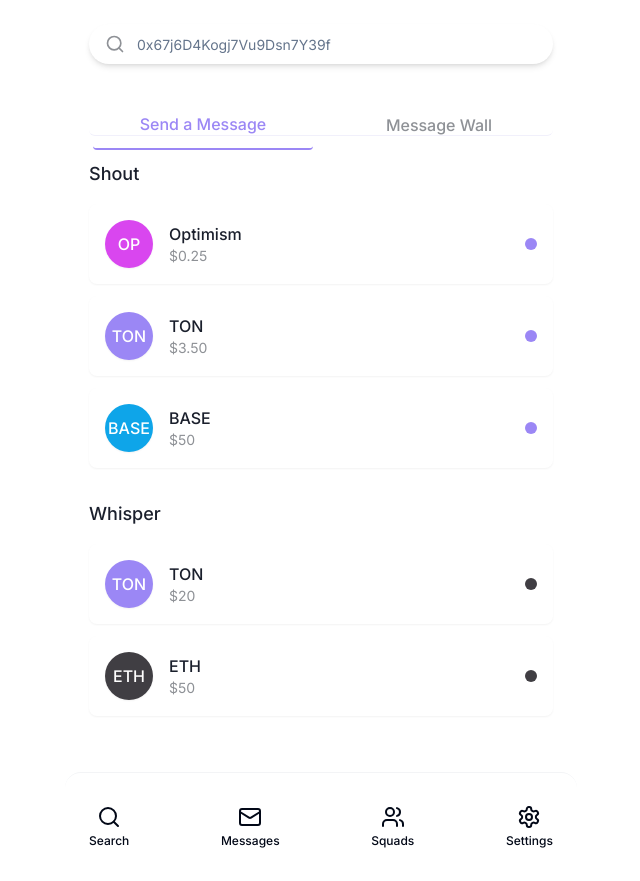
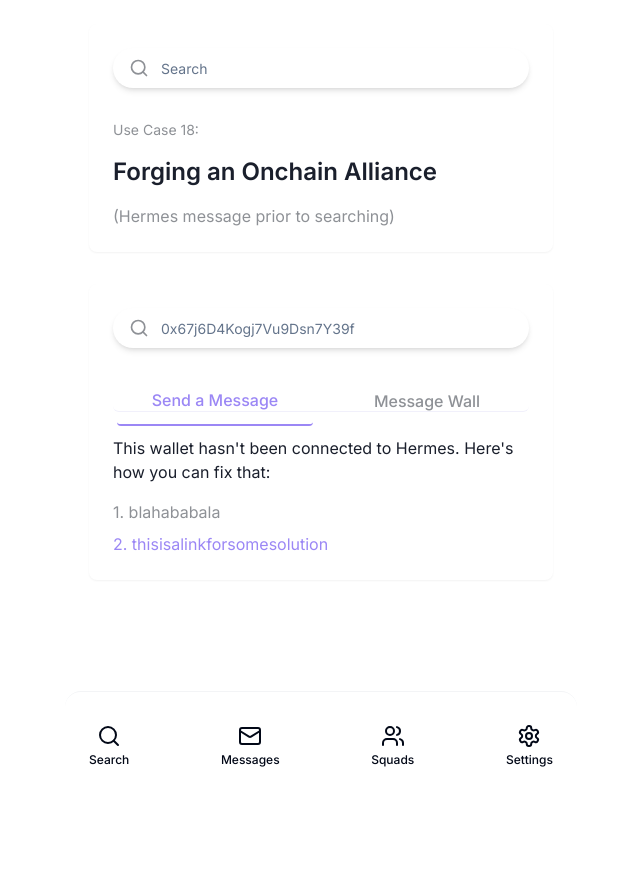
Before and after one commit to BTCYoda/capture-converter, a React (Vite) app: page /search in a window 1280 px wide. Shown: the whole page, without its empty margins (319-959 px from the left). After the commit the page ends 800 px from the top, so only its background shows below. Built offline with nearby package versions, Linux system fonts and the light colour scheme.

Commit message:
Implement layout and search modules
Implement a layout component for consistent page structure and create two search modules based on provided specifications, incorporating Material Design principles.

```diff
--- /dev/null
+++ b/src/components/Layout.tsx
@@ -0,0 +1,20 @@
+
+import { ReactNode } from "react";
+import Navigation from "./Navigation";
+
+interface LayoutProps {
+  children: ReactNode;
+}
+
+const Layout = ({ children }: LayoutProps) => {
+  return (
+    <div className="min-h-screen bg-[#FFFFFF] flex flex-col">
+      <div className="flex-1 p-6 max-w-lg mx-auto w-full">
+        {children}
+      </div>
+      <Navigation />
+    </div>
+  );
+};
+
+export default Layout;
--- /dev/null
+++ b/src/components/SearchModuleOne.tsx
@@ -0,0 +1,33 @@
+
+import { Input } from "@/components/ui/input";
+import { Search as SearchIcon } from "lucide-react";
+import { useState } from "react";
+
+const SearchModuleOne = () => {
+  const [searchQuery, setSearchQuery] = useState("");
+
+  return (
+    <div className="bg-white rounded-lg p-6 shadow-sm">
+      <div className="relative mb-8">
+        <SearchIcon className="absolute left-4 top-1/2 transform -translate-y-1/2 text-[#8E9196] h-5 w-5" />
+        <Input
+          type="text"
+          placeholder="Search"
+          className="pl-12 pr-4 py-4 w-full rounded-full border-none bg-white shadow-md hover:shadow-lg transition-shadow duration-200 focus:ring-2 focus:ring-[#9b87f5] focus:ring-opacity-50"
+          value={searchQuery}
+          onChange={(e) => setSearchQuery(e.target.value)}
+        />
+      </div>
+
+      <div className="space-y-4">
+        <h3 className="text-sm text-[#8E9196]">Use Case 18:</h3>
+        <h1 className="text-2xl font-semibold text-[#1A1F2C]">
+          Forging an Onchain Alliance
+        </h1>
+        <p className="text-[#8E9196]">(Hermes message prior to searching)</p>
+      </div>
+    </div>
+  );
+};
+
+export default SearchModuleOne;
--- /dev/null
+++ b/src/components/SearchModuleTwo.tsx
@@ -0,0 +1,57 @@
+
+import { Input } from "@/components/ui/input";
+import { Search as SearchIcon } from "lucide-react";
+import { useState } from "react";
+import { Tabs, TabsContent, TabsList, TabsTrigger } from "@/components/ui/tabs";
+
+const SearchModuleTwo = () => {
+  const [searchQuery, setSearchQuery] = useState("");
+
+  return (
+    <div className="bg-white rounded-lg p-6 shadow-sm">
+      <div className="relative mb-6">
+        <SearchIcon className="absolute left-4 top-1/2 transform -translate-y-1/2 text-[#8E9196] h-5 w-5" />
+        <Input
+          type="text"
+          placeholder="0x67j6D4Kogj7Vu9Dsn7Y39f"
+          className="pl-12 pr-4 py-4 w-full rounded-full border-none bg-white shadow-md hover:shadow-lg transition-shadow duration-200 focus:ring-2 focus:ring-[#9b87f5] focus:ring-opacity-50"
+          value={searchQuery}
+          onChange={(e) => setSearchQuery(e.target.value)}
+        />
+      </div>
+
+      <Tabs defaultValue="send" className="mb-6">
+        <TabsList className="w-full grid grid-cols-2 gap-4 bg-transparent border-b border-[#F1F0FB]">
+          <TabsTrigger
+            value="send"
+            className="text-base font-medium px-4 py-3 data-[state=active]:text-[#9b87f5] data-[state=active]:border-b-2 data-[state=active]:border-[#9b87f5] data-[state=active]:shadow-none data-[state=active]:bg-transparent transition-all duration-200"
+          >
+            Send a Message
+          </TabsTrigger>
+          <TabsTrigger
+            value="wall"
+            className="text-base font-medium px-4 py-3 text-[#8E9196] data-[state=active]:text-[#9b87f5] data-[state=active]:border-b-2 data-[state=active]:border-[#9b87f5] data-[state=active]:shadow-none data-[state=active]:bg-transparent transition-all duration-200"
+          >
+            Message Wall
+          </TabsTrigger>
+        </TabsList>
+      </Tabs>
+
+      <div className="space-y-4">
+        <p className="text-[#1A1F2C] mb-4">
+          This wallet hasn't been connected to Hermes. Here's how you can fix that:
+        </p>
+        <ol className="space-y-2">
+          <li className="text-[#8E9196]">1. blahababala</li>
+          <li>
+            <a href="#" className="text-[#9b87f5] hover:underline">
+              2. thisisalinkforsomesolution
+            </a>
+          </li>
+        </ol>
+      </div>
+    </div>
+  );
+};
+
+export default SearchModuleTwo;
--- a/src/pages/Search.tsx
+++ b/src/pages/Search.tsx
@@ -1,128 +1,16 @@
 
-import { Input } from "@/components/ui/input";
-import { Search as SearchIcon } from "lucide-react";
-import { useState } from "react";
-import Navigation from "@/components/Navigation";
-import { Tabs, TabsContent, TabsList, TabsTrigger } from "@/components/ui/tabs";
-
-const tokens = [
-  { symbol: "OP", name: "Optimism", price: "$0.25", type: "shout", icon: "OP" },
-  { symbol: "TON", name: "TON", price: "$3.50", type: "shout", icon: "TON" },
-  { symbol: "BASE", name: "BASE", price: "$50", type: "shout", icon: "BASE" },
-  { symbol: "TON", name: "TON", price: "$20", type: "whisper", icon: "TON" },
-  { symbol: "ETH", name: "ETH", price: "$50", type: "whisper", icon: "ETH" },
-];
+import Layout from "@/components/Layout";
+import SearchModuleOne from "@/components/SearchModuleOne";
+import SearchModuleTwo from "@/components/SearchModuleTwo";
 
 const Search = () => {
-  const [searchQuery, setSearchQuery] = useState("");
-
   return (
-    <div className="min-h-screen bg-[#FFFFFF] flex flex-col">
-      <div className="flex-1 p-6 max-w-lg mx-auto w-full">
-        {/* Search Bar with Material elevation */}
-        <div className="relative mb-8">
-          <SearchIcon className="absolute left-4 top-1/2 transform -translate-y-1/2 text-[#8E9196] h-5 w-5" />
-          <Input
-            type="text"
-            placeholder="0x67j6D4Kogj7Vu9Dsn7Y39f"
-            className="pl-12 pr-4 py-4 w-full rounded-full border-none bg-white shadow-md hover:shadow-lg transition-shadow duration-200 focus:ring-2 focus:ring-[#9b87f5] focus:ring-opacity-50"
-            value={searchQuery}
-            onChange={(e) => setSearchQuery(e.target.value)}
-          />
-        </div>
-
-        {/* Tabs with Material Design styling */}
-        <Tabs defaultValue="send" className="mb-8">
-          <TabsList className="w-full grid grid-cols-2 gap-4 bg-transparent border-b border-[#F1F0FB] mb-6">
-            <TabsTrigger
-              value="send"
-              className="text-base font-medium px-4 py-3 data-[state=active]:text-[#9b87f5] data-[state=active]:border-b-2 data-[state=active]:border-[#9b87f5] data-[state=active]:shadow-none data-[state=active]:bg-transparent transition-all duration-200"
-            >
-              Send a Message
-            </TabsTrigger>
-            <TabsTrigger
-              value="wall"
-              className="text-base font-medium px-4 py-3 text-[#8E9196] data-[state=active]:text-[#9b87f5] data-[state=active]:border-b-2 data-[state=active]:border-[#9b87f5] data-[state=active]:shadow-none data-[state=active]:bg-transparent transition-all duration-200"
-            >
-              Message Wall
-            </TabsTrigger>
-          </TabsList>
-          <TabsContent value="send">
-            <div className="space-y-8">
-              {/* Shout Section */}
-              <div>
-                <h2 className="text-lg font-medium mb-4 text-[#1A1F2C]">Shout</h2>
-                <div className="space-y-3">
-                  {tokens
-                    .filter((token) => token.type === "shout")
-                    .map((token, index) => (
-                      <div
-                        key={`${token.symbol}-${index}`}
-                        className="flex items-center justify-between bg-white p-4 rounded-lg shadow-sm hover:shadow-md transition-shadow duration-200"
-                      >
-                        <div className="flex items-center gap-4">
-                          <div
-                            className={`w-12 h-12 rounded-full flex items-center justify-center text-white font-medium shadow-sm ${
-                              token.symbol === "OP"
-                                ? "bg-[#D946EF]"
-                                : token.symbol === "TON"
-                                ? "bg-[#9b87f5]"
-                                : "bg-[#0EA5E9]"
-                            }`}
-                          >
-                            {token.icon}
-                          </div>
-                          <div>
-                            <div className="font-medium text-[#1A1F2C]">{token.name}</div>
-                            <div className="text-[#8E9196] text-sm">{token.price}</div>
-                          </div>
-                        </div>
-                        <div className="w-3 h-3 rounded-full bg-[#9b87f5]"></div>
-                      </div>
-                    ))}
-                </div>
-              </div>
-
-              {/* Whisper Section */}
-              <div>
-                <h2 className="text-lg font-medium mb-4 text-[#1A1F2C]">Whisper</h2>
-                <div className="space-y-3">
-                  {tokens
-                    .filter((token) => token.type === "whisper")
-                    .map((token, index) => (
-                      <div
-                        key={`${token.symbol}-${index}`}
-                        className="flex items-center justify-between bg-white p-4 rounded-lg shadow-sm hover:shadow-md transition-shadow duration-200"
-                      >
-                        <div className="flex items-center gap-4">
-                          <div
-                            className={`w-12 h-12 rounded-full flex items-center justify-center text-white font-medium shadow-sm ${
-                              token.symbol === "ETH" ? "bg-[#403E43]" : "bg-[#9b87f5]"
-                            }`}
-                          >
-                            {token.icon}
-                          </div>
-                          <div>
-                            <div className="font-medium text-[#1A1F2C]">{token.name}</div>
-                            <div className="text-[#8E9196] text-sm">{token.price}</div>
-                          </div>
-                        </div>
-                        <div className="w-3 h-3 rounded-full bg-[#403E43]"></div>
-                      </div>
-                    ))}
-                </div>
-              </div>
-            </div>
-          </TabsContent>
-          <TabsContent value="wall">
-            <div className="text-center text-[#8E9196] py-8 bg-white rounded-lg shadow-sm">
-              Message Wall Content
-            </div>
-          </TabsContent>
-        </Tabs>
+    <Layout>
+      <div className="space-y-8">
+        <SearchModuleOne />
+        <SearchModuleTwo />
       </div>
-      <Navigation />
-    </div>
+    </Layout>
   );
 };
 
```
